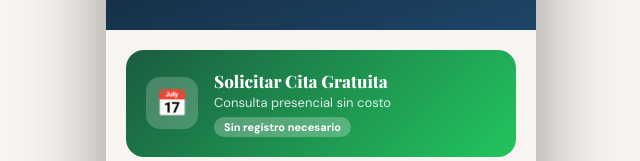
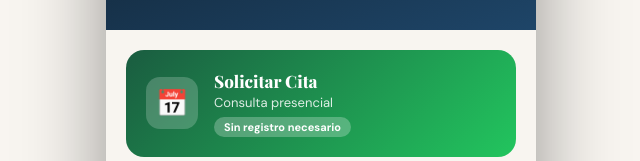
Before and after one commit to drjrsg79-png/Docrogeliosanchez, a React (Vite) app: page / in a window 1280 px wide. Shown: the part 242-403 px from the top of the page, without its empty margins (319-959 px from the left). Built offline with nearby package versions, Linux system fonts and the light colour scheme.

Commit message:
quitar gratuito y acentos

```diff
--- a/src/App.jsx
+++ b/src/App.jsx
@@ -34,7 +34,7 @@ function AppointmentForm({ onBack }) {
       <div style={{color:"#8C857C",fontSize:15,lineHeight:1.7,marginBottom:8}}>El Dr. Rogelio te contactara al:</div>
       <div style={{fontWeight:700,fontSize:17,color:"#152E44",marginBottom:24}}>{form.phone}</div>
       <div style={{background:"#FEF9C3",border:"1px solid #FDE047",borderRadius:14,padding:"14px 18px",marginBottom:24,fontSize:13,color:"#713F12",lineHeight:1.7}}>
-        No debes pisar ni apoyar tu pie en tratamiento hasta que el medico te lo permita.
+        No debes pisar ni apoyar tu pie en tratamiento hasta que el médico te lo permita.
       </div>
       <button onClick={onBack} style={{background:"#152E44",color:"#FFF",border:"none",borderRadius:14,padding:"14px 28px",fontWeight:700,fontSize:15}}>Volver al inicio</button>
     </div>
@@ -45,11 +45,11 @@ function AppointmentForm({ onBack }) {
       <div style={{background:"linear-gradient(160deg,#080F1A,#152E44)",padding:"52px 24px 28px"}}>
         <button onClick={onBack} style={{background:"rgba(255,255,255,0.15)",border:"none",borderRadius:20,padding:"7px 16px",color:"#FFF",fontSize:13,fontWeight:600,marginBottom:16}}>Volver</button>
         <div style={{fontFamily:"'Playfair Display',serif",fontSize:24,color:"#FFF",fontWeight:800}}>Solicitar Cita</div>
-        <div style={{color:"rgba(255,255,255,0.6)",fontSize:13,marginTop:4}}>Consulta gratuita con el Dr. Rogelio Sanchez</div>
+        <div style={{color:"rgba(255,255,255,0.6)",fontSize:13,marginTop:4}}>Consulta  con el Dr. Rogelio Sanchez</div>
       </div>
       <div style={{padding:"20px 20px 100px",flex:1}}>
         <div style={{background:"#FEF9C3",border:"1px solid #FDE047",borderRadius:12,padding:"12px 16px",marginBottom:20,fontSize:12,color:"#713F12",lineHeight:1.6}}>
-          No debes pisar ni apoyar tu pie en tratamiento hasta que el medico te lo permita.
+          No debes pisar ni apoyar tu pie en tratamiento hasta que el médico te lo permita.
         </div>
         {[{l:"Nombre completo",f:"name",p:"Tu nombre"},{l:"Telefono WhatsApp",f:"phone",p:"10 digitos"},{l:"Correo opcional",f:"email",p:"tu@correo.com"}].map(function(x){return (
           <div key={x.f} style={{marginBottom:14}}>
@@ -78,7 +78,7 @@ function AppointmentForm({ onBack }) {
           </div>
         </div>
         <button onClick={submit} disabled={loading} style={{background:loading?"#C4BDB5":"#1A5C40",color:"#FFF",border:"none",borderRadius:14,padding:16,fontWeight:700,fontSize:16,width:"100%"}}>
-          {loading?"Enviando...":"Solicitar cita gratuita"}
+          {loading?"Enviando...":"Solicitar cita "}
         </button>
       </div>
     </div>
@@ -126,13 +126,13 @@ function LoginGate({ onPatient, onDoctor, onAppointment }) {
         <button onClick={onAppointment} style={{width:"100%",background:"linear-gradient(135deg,#1A5C40,#22C55E)",color:"#FFF",border:"none",borderRadius:18,padding:"20px",marginBottom:16,display:"flex",alignItems:"center",gap:16,textAlign:"left"}}>
           <div style={{width:52,height:52,borderRadius:14,background:"rgba(255,255,255,0.2)",display:"flex",alignItems:"center",justifyContent:"center",fontSize:26,flexShrink:0}}>{"\uD83D\uDCC5"}</div>
           <div>
-            <div style={{fontFamily:"'Playfair Display',serif",fontSize:17,fontWeight:800}}>Solicitar Cita Gratuita</div>
-            <div style={{fontSize:13,opacity:0.85,marginTop:2}}>Consulta presencial sin costo</div>
+            <div style={{fontFamily:"'Playfair Display',serif",fontSize:17,fontWeight:800}}>Solicitar Cita</div>
+            <div style={{fontSize:13,opacity:0.85,marginTop:2}}>Consulta presencial </div>
             <div style={{background:"rgba(255,255,255,0.25)",borderRadius:20,padding:"3px 10px",fontSize:11,fontWeight:700,marginTop:6,display:"inline-block"}}>Sin registro necesario</div>
           </div>
         </button>
         <div style={{background:"#FEF9C3",border:"1px solid #FDE047",borderRadius:12,padding:"10px 14px",marginBottom:16,fontSize:12,color:"#713F12",textAlign:"center",fontWeight:600}}>
-          No debes pisar ni apoyar tu pie en tratamiento hasta que el medico te lo permita
+          No debes pisar ni apoyar tu pie en tratamiento hasta que el médico te lo permita
         </div>
         <div style={{display:"grid",gridTemplateColumns:"1fr 1fr",gap:10,marginBottom:16}}>
           {[{icon:"\uD83D\uDCCA",t:"Glucosa y presion"},{icon:"\uD83D\uDC8A",t:"Recordatorios"},{icon:"\uD83D\uDCF9",t:"Videollamada"},{icon:"\uD83E\uDD57",t:"Dieta con IA"},{icon:"\uD83D\uDCAA",t:"Ejercicio"},{icon:"\uD83E\uDD16",t:"Coach IA 24/7"}].map(function(f,i){return (
```
